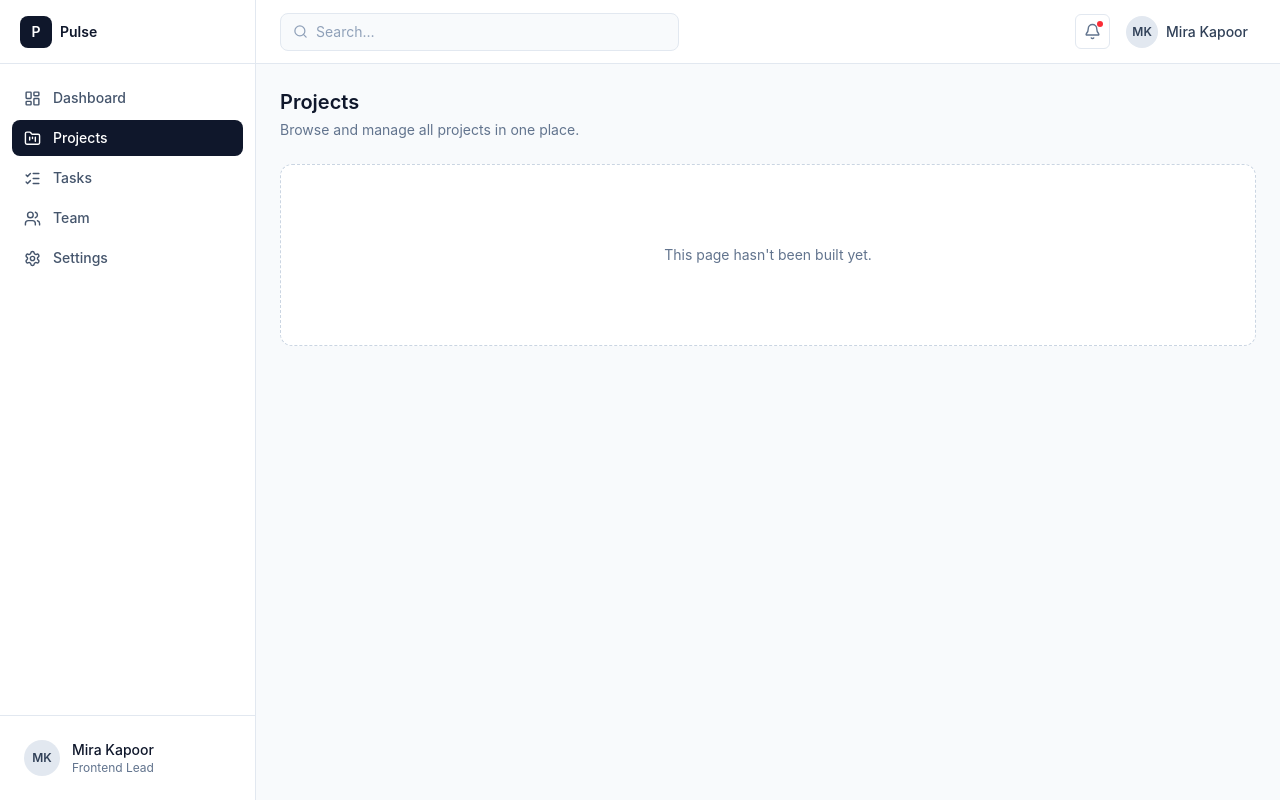
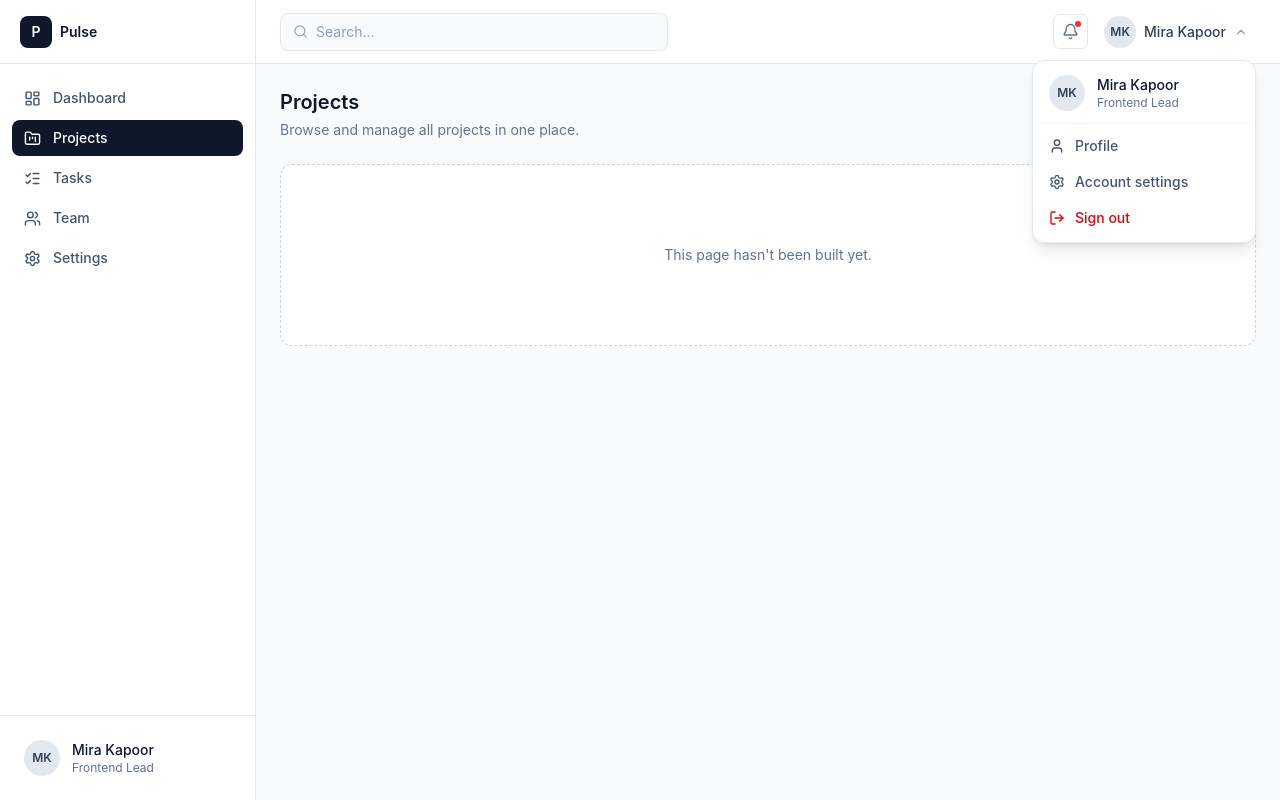
Before and after one commit to duttaanirban/Nexa, a React app in the folder Frontend/: page /projects in a window 1280 px wide. Both pictures are taken after a click on the button "Open account menu". Built offline with nearby package versions, Linux system fonts and the light colour scheme; the HTML template or start-up script is replaced by a standard one.

Commit message:
feat: add profile menu interaction

```diff
--- a/Frontend/src/components/layouts/Navbar.jsx
+++ b/Frontend/src/components/layouts/Navbar.jsx
@@ -1,4 +1,5 @@
 import { Menu, Search, Bell } from "lucide-react";
+import ProfileMenu from "./ProfileMenu";
 
 /**
  * Navbar
@@ -47,18 +48,7 @@ export default function Navbar({ onMenuClick = () => {} }) {
       </button>
 
       {/* Profile */}
-      <button
-        type="button"
-        className="flex items-center gap-2 rounded-lg py-1 pl-1 pr-2 hover:bg-slate-100 focus-visible:outline focus-visible:outline-2 focus-visible:outline-offset-2 focus-visible:outline-slate-400"
-        aria-label="Open account menu"
-      >
-        <div className="flex h-8 w-8 items-center justify-center rounded-full bg-slate-200 text-xs font-semibold text-slate-700">
-          MK
-        </div>
-        <span className="hidden text-sm font-medium text-slate-700 sm:inline">
-          Mira Kapoor
-        </span>
-      </button>
+      <ProfileMenu />
     </header>
   );
 }
--- /dev/null
+++ b/Frontend/src/components/layouts/ProfileMenu.jsx
@@ -0,0 +1,178 @@
+import { useEffect, useRef, useState } from "react";
+import { ChevronDown, User, Settings, LogOut } from "lucide-react";
+
+const USER = {
+  name: "Mira Kapoor",
+  role: "Frontend Lead",
+  initials: "MK",
+};
+
+const MENU_ITEMS = [
+  { id: "profile", label: "Profile", icon: User },
+  { id: "account-settings", label: "Account settings", icon: Settings },
+  { id: "sign-out", label: "Sign out", icon: LogOut, destructive: true },
+];
+
+/**
+ * ProfileMenu
+ *
+ * Self-contained trigger + dropdown for the current user. Not a
+ * generic dropdown abstraction — the trigger markup, user data, and
+ * menu items are specific to this profile menu.
+ *
+ * State: a single `isOpen` boolean. No other component state.
+ *
+ * Behavior:
+ * - Click the trigger to toggle the menu.
+ * - Click a menu item to run its (currently no-op) action and close.
+ * - Click outside, press Escape, or select an item closes the menu
+ *   and returns focus to the trigger.
+ * - ArrowUp/ArrowDown move focus between menu items while open.
+ *
+ * Usage (inside Navbar.jsx, in place of the existing profile button):
+ *   import ProfileMenu from "./ProfileMenu";
+ *   <ProfileMenu />
+ */
+export default function ProfileMenu() {
+  const [isOpen, setIsOpen] = useState(false);
+  const containerRef = useRef(null);
+  const triggerRef = useRef(null);
+  const itemRefs = useRef([]);
+
+  const closeMenu = () => {
+    setIsOpen(false);
+    triggerRef.current?.focus();
+  };
+
+  const handleItemSelect = () => {
+    // Actions are placeholders — wire up real behavior later.
+    // eslint-disable-next-line no-console
+    closeMenu();
+  };
+
+  // Close on outside click.
+  useEffect(() => {
+    if (!isOpen) return;
+
+    const handlePointerDown = (event) => {
+      if (!containerRef.current?.contains(event.target)) {
+        setIsOpen(false);
+      }
+    };
+
+    document.addEventListener("mousedown", handlePointerDown);
+    return () => document.removeEventListener("mousedown", handlePointerDown);
+  }, [isOpen]);
+
+  // Close on Escape; arrow-key navigation between items while open.
+  useEffect(() => {
+    if (!isOpen) return;
+
+    const handleKeyDown = (event) => {
+      if (event.key === "Escape") {
+        event.preventDefault();
+        closeMenu();
+        return;
+      }
+
+      if (event.key === "ArrowDown" || event.key === "ArrowUp") {
+        event.preventDefault();
+        const items = itemRefs.current.filter(Boolean);
+        if (items.length === 0) return;
+
+        const currentIndex = items.indexOf(document.activeElement);
+        const direction = event.key === "ArrowDown" ? 1 : -1;
+        const nextIndex =
+          currentIndex === -1
+            ? 0
+            : (currentIndex + direction + items.length) % items.length;
+
+        items[nextIndex].focus();
+      }
+    };
+
+    document.addEventListener("keydown", handleKeyDown);
+    return () => document.removeEventListener("keydown", handleKeyDown);
+  }, [isOpen]);
+
+  // Move focus into the menu when it opens.
+  useEffect(() => {
+    if (isOpen) {
+      itemRefs.current[0]?.focus();
+    }
+  }, [isOpen]);
+
+  return (
+    <div ref={containerRef} className="relative">
+      <button
+        ref={triggerRef}
+        type="button"
+        onClick={() => setIsOpen((open) => !open)}
+        aria-haspopup="menu"
+        aria-expanded={isOpen}
+        aria-label="Open account menu"
+        className="flex items-center gap-2 rounded-lg py-1 pl-1 pr-2 hover:bg-slate-100 focus-visible:outline focus-visible:outline-2 focus-visible:outline-offset-2 focus-visible:outline-slate-400"
+      >
+        <div className="flex h-8 w-8 items-center justify-center rounded-full bg-slate-200 text-xs font-semibold text-slate-700">
+          {USER.initials}
+        </div>
+        <span className="hidden text-sm font-medium text-slate-700 sm:inline">
+          {USER.name}
+        </span>
+        <ChevronDown
+          size={14}
+          className={`hidden text-slate-400 transition-transform sm:block ${
+            isOpen ? "rotate-180" : ""
+          }`}
+          aria-hidden="true"
+        />
+      </button>
+
+      {isOpen && (
+        <div
+          role="menu"
+          aria-orientation="vertical"
+          aria-label="Account menu"
+          className="absolute right-0 z-50 mt-2 w-56 origin-top-right rounded-xl border border-slate-200 bg-white p-1.5 shadow-lg"
+        >
+          <div className="flex items-center gap-3 px-2.5 py-2">
+            <div className="flex h-9 w-9 shrink-0 items-center justify-center rounded-full bg-slate-200 text-xs font-semibold text-slate-700">
+              {USER.initials}
+            </div>
+            <div className="min-w-0 leading-tight">
+              <p className="truncate text-sm font-medium text-slate-900">
+                {USER.name}
+              </p>
+              <p className="truncate text-xs text-slate-500">{USER.role}</p>
+            </div>
+          </div>
+
+          <div className="my-1 h-px bg-slate-100" role="separator" />
+
+          {MENU_ITEMS.map((item, index) => {
+            const Icon = item.icon;
+            return (
+              <button
+                key={item.id}
+                ref={(el) => (itemRefs.current[index] = el)}
+                type="button"
+                role="menuitem"
+                onClick={handleItemSelect}
+                className={[
+                  "flex w-full items-center gap-2.5 rounded-lg px-2.5 py-2 text-left text-sm font-medium transition-colors",
+                  "focus-visible:outline focus-visible:outline-2 focus-visible:outline-offset-2 focus-visible:outline-slate-400",
+                  item.destructive
+                    ? "text-red-600 hover:bg-red-50"
+                    : "text-slate-600 hover:bg-slate-100 hover:text-slate-900",
+                ].join(" ")}
+              >
+                <Icon size={16} aria-hidden="true" />
+                {item.label}
+              </button>
+            );
+          })}
+        </div>
+      )}
+    </div>
+  );
+}
```
